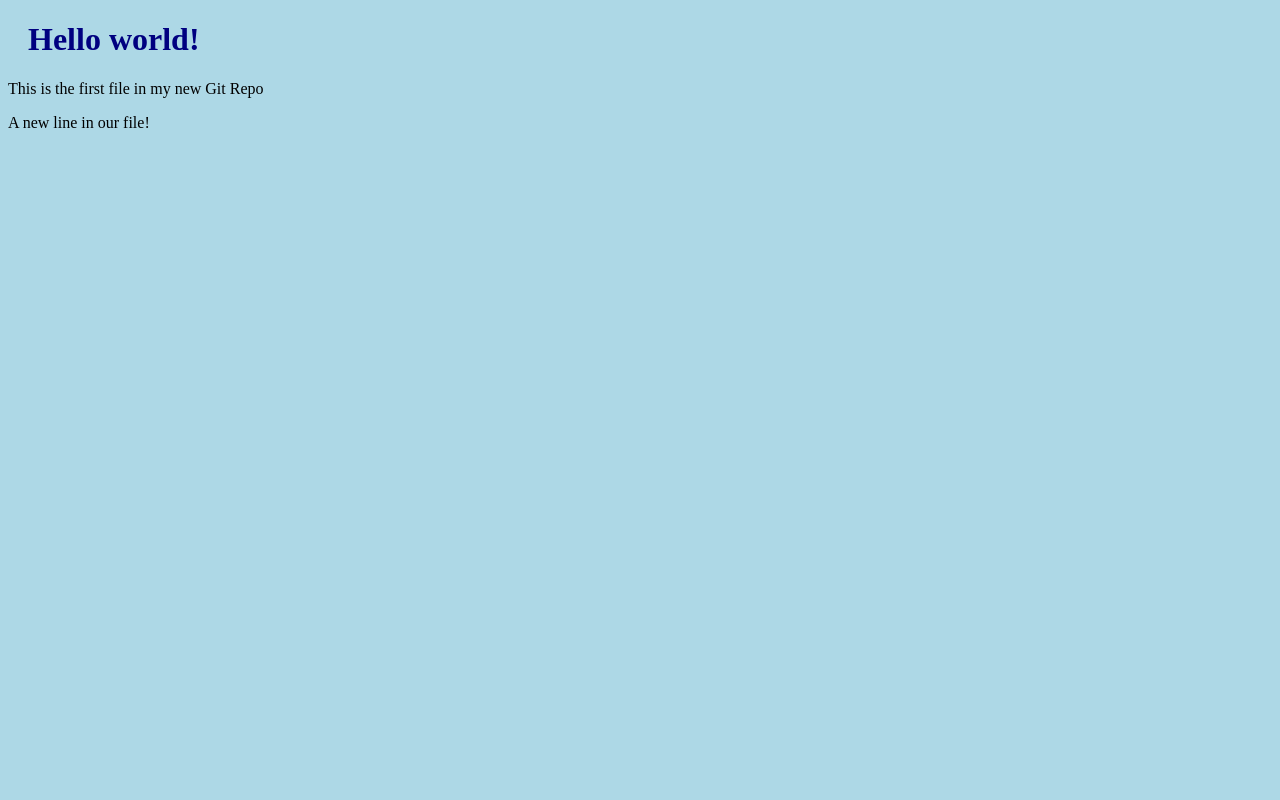
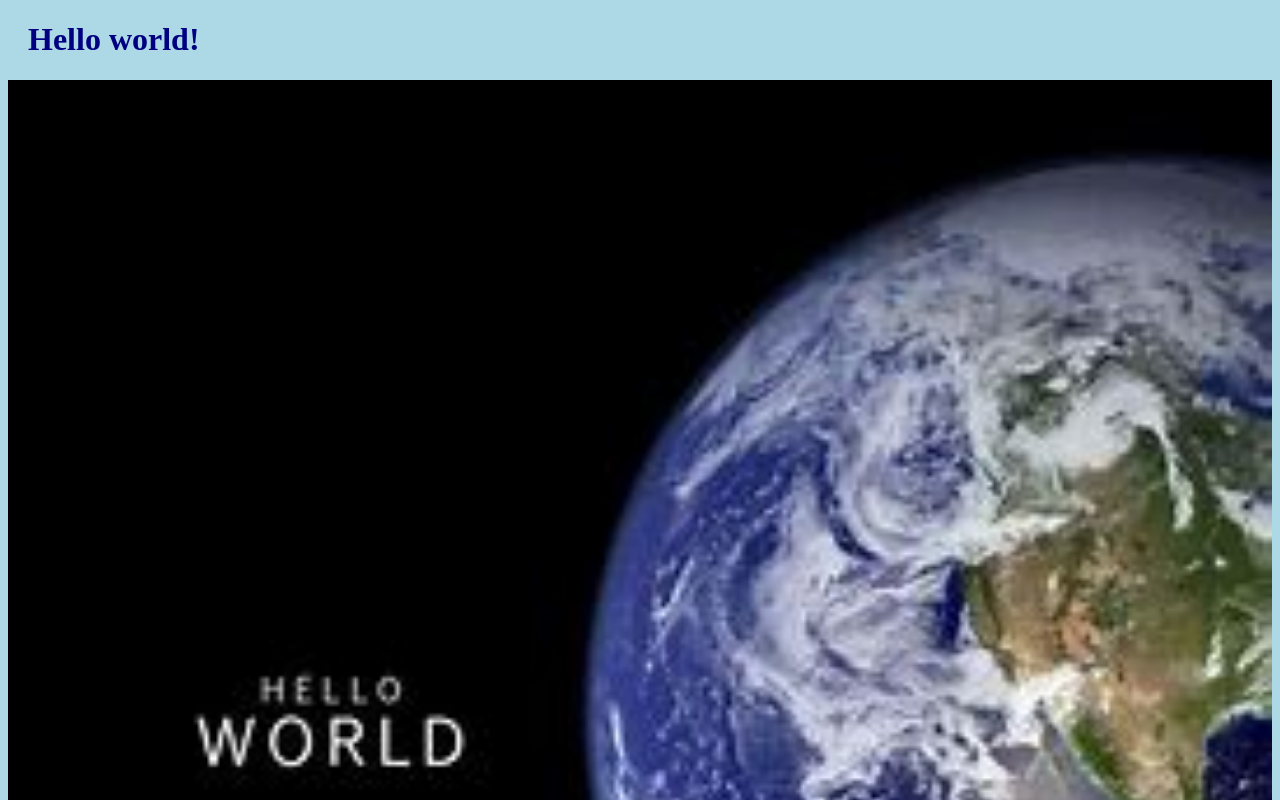
Before and after one commit to rajeshca28/hello-world, a plain HTML site: page index.html in a window 1280 px wide. Shown: the top 800 px of the page. Drawn offline with Linux system fonts and the light colour scheme.

Commit message:
Added image to hello World

```diff
--- a/index.html
+++ b/index.html
@@ -8,6 +8,7 @@
 </head>
 <body>
     <h1>Hello world!</h1>
+    <div><img src="img_hello_world.jpeg" alt="Hello World from Space" style="width: 100%;max: width 960px;"></div>
     <p>This is the first file in my new Git Repo</p>
     <p>A new line in our file!</p>
 </body>
```
Also changed, not shown: img_hello_world.jpeg (added).
